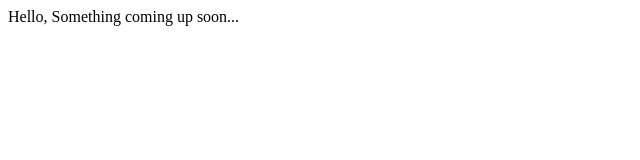
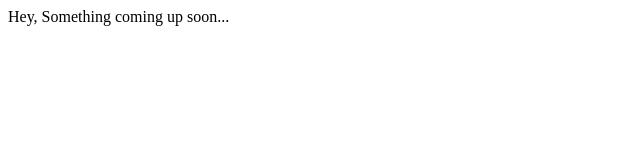
Before and after one commit to shifaligupta03/static-site, a Gatsby site: page / in a window 1280 px wide. Shown: the full height of the page, 0-640 px from the left. Built offline with nearby package versions, Linux system fonts and the light colour scheme; Gatsby itself is replaced by a stand-in of ours.

Commit message:
few updates

```diff
--- a/package.json
+++ b/package.json
@@ -29,5 +29,6 @@
   },
   "bugs": {
     "url": "https://github.com/gatsbyjs/gatsby/issues"
-  }
+  },
+  "homepage": "https://github.com/shifaligupta03/shifaligupta03.github.io"
 }
--- a/src/pages/index.js
+++ b/src/pages/index.js
@@ -1,5 +1,5 @@
 import React from "react"
 
 export default function Home() {
-  return <div>Hello, Something coming up soon...</div>
+  return <div>Hey, Something coming up soon...</div>
 }
```
